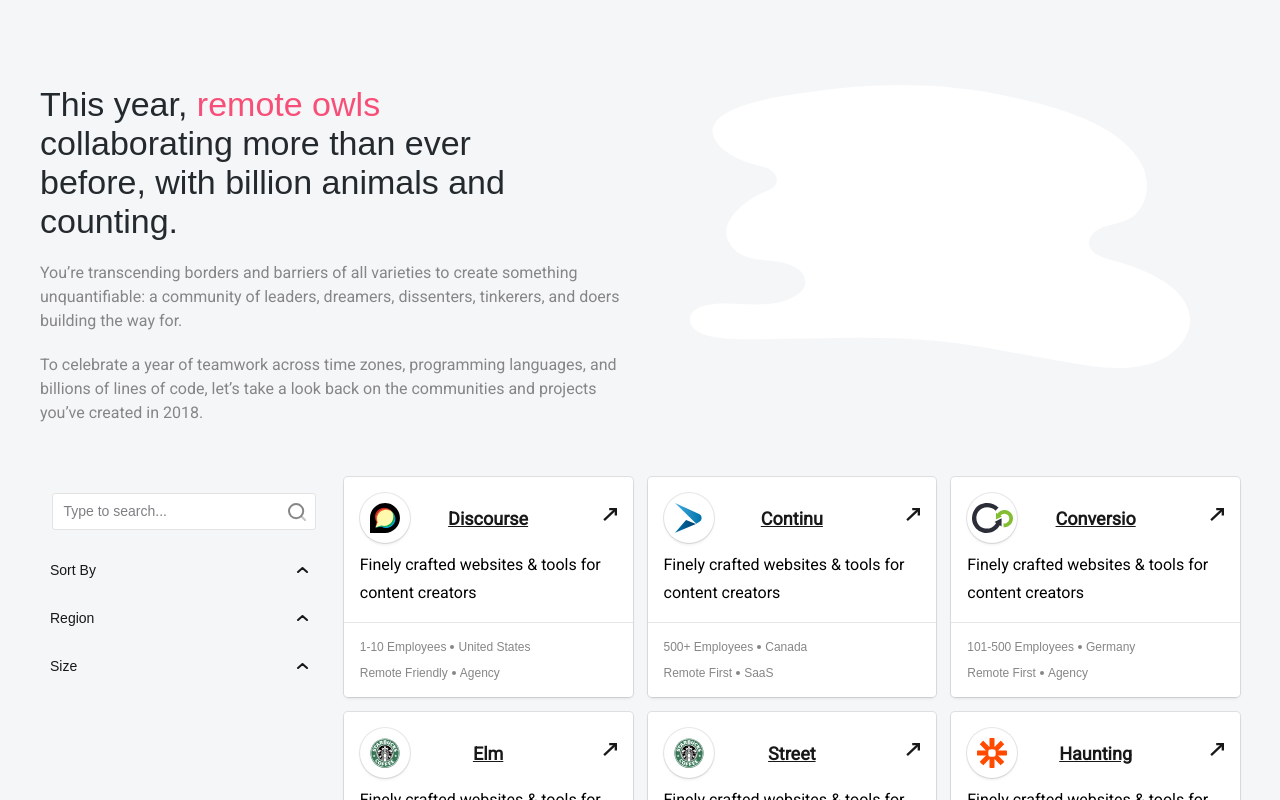
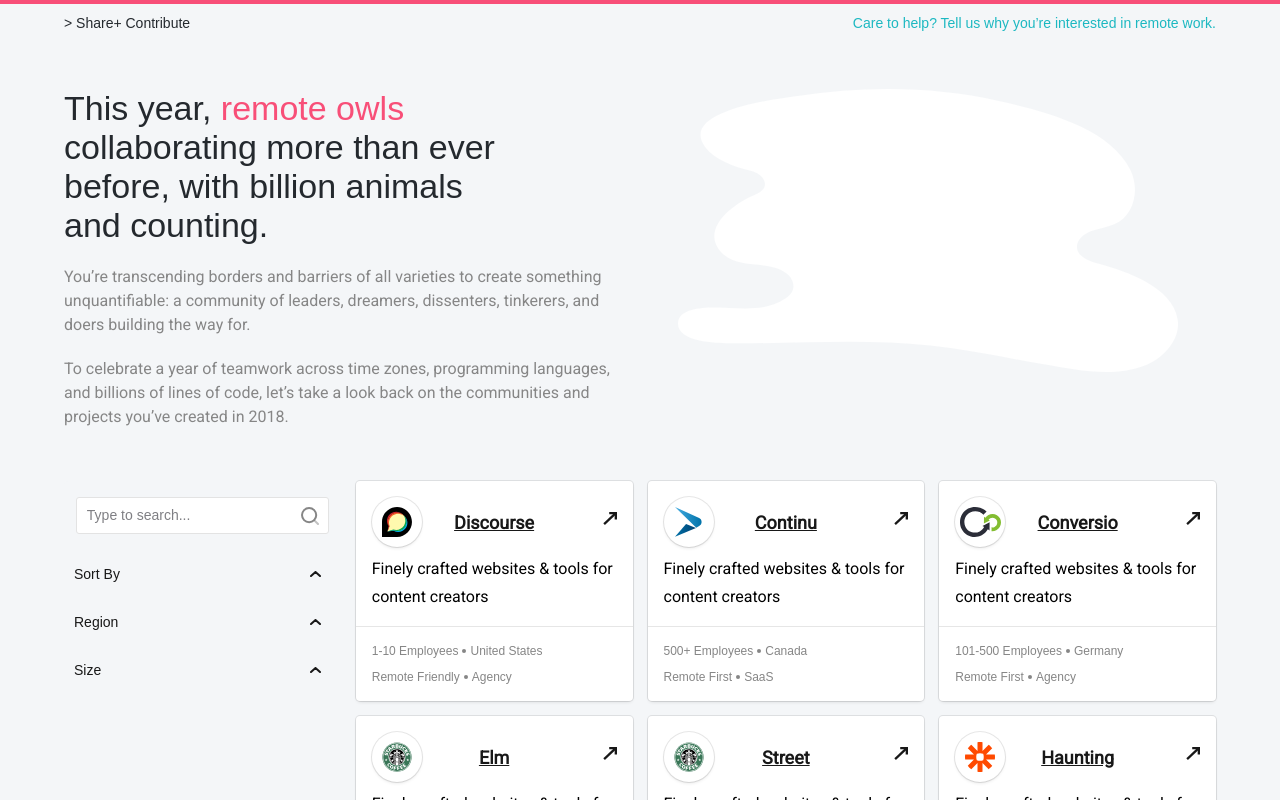
Before and after one commit to simonagolebiewski/remoteDirectory, a Vue app: page /#/ in a window 1280 px wide. Built offline with nearby package versions, Linux system fonts and the light colour scheme.

Commit message:
added header component and styles

```diff
--- a/src/App.vue
+++ b/src/App.vue
@@ -1,21 +1,21 @@
 <template>
   <div id="app">
-    <!-- <Header/> -->
+    <Header/>
     <Home/>
   </div>
 </template>
 
 <script>
+import Header from './components/Header';
 import Home from './components/Home';
 import ItemCard from './components/ItemCard';
-// import Header from './Header';
 
 export default {
   name: 'App',
   components: {
+    Header,
     Home,
-    ItemCard,
-    // Header
+    ItemCard
   }
 }
 </script>
--- a/src/components/Header.Vue
+++ b/src/components/Header.Vue
@@ -1,12 +1,51 @@
 <template>
-
+<div class="header-container">
+  <div class="header-container__border-top"></div>
+  <div class="header-container__share-links">
+    <div>> Share</div>
+    <div></div>
+    <div></div>
+    <div></div>
+    <div>+ Contribute</div>
+  </div>
+  <div class="header-container__help-link"><a href="#">Care to help? Tell us why you’re interested in remote work.</a></div>
+</div>
 </template>
 
 <script>
+import $ from 'jquery';
 export default {
   name: 'Header'
 }
 </script>
 
-<style lang="css">
+<style lang="scss">
+.header-container {
+  &__border-top {
+    border-top: 4px solid #F84F78;
+    margin-bottom: 10px;
+  }
+  &__share-links {
+    display: inline-block;
+    float: left;
+    margin-left: 5%;
+    div {
+      display: inline-block;
+      font-family: 'Roboto-Bold', sans-serif;
+      font-size: 14px;
+      color: #24292E;
+    }
+  }
+  &__help-link {
+    display: inline-block;
+    float: right;
+    margin-right: 5%;
+    a {
+      color: #1CB8C1;
+      font-family: 'Roboto-Bold', sans-serif;
+      font-size: 14px;
+      text-decoration: none;
+    }
+  }
+}
 </style>
--- a/src/components/Home.vue
+++ b/src/components/Home.vue
@@ -90,7 +90,7 @@
 export default {
   name: 'Home',
   components: {
-    'item-card': ItemCard
+    'item-card': ItemCard,
   },
   data () {
     return {
@@ -234,7 +234,7 @@
 }
 
 .container {
-  width: 1200px;
+  width: 90%;
   margin: auto;
   font-family: 'Roboto', sans-serif;
   margin-bottom: 15px;
```
